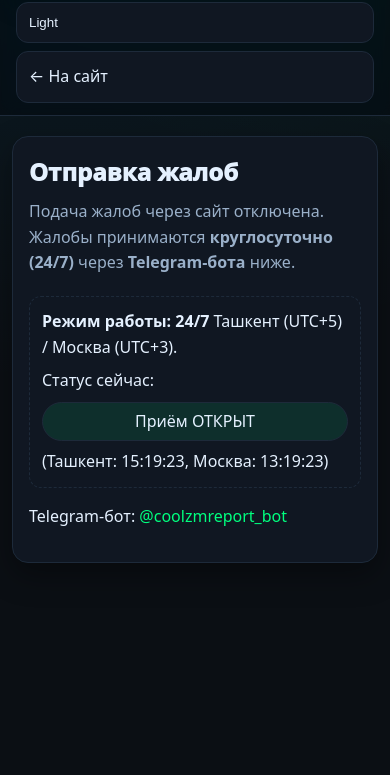
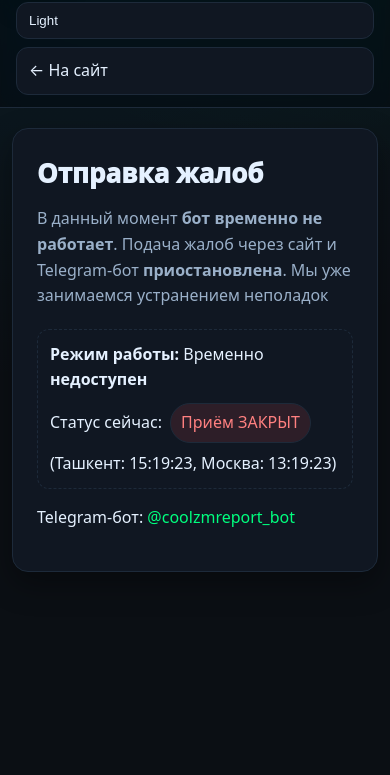
Before and after one commit to fayzullovdev/coolzm, a plain HTML site: page reports.html in a window 390 px wide. Shown: the part 69-844 px from the top of the page. Drawn offline with Linux system fonts and the light colour scheme.

Commit message:
Bot vaqtincha ishlamayapti — sahifa yangilandi

```diff
--- a/reports.html
+++ b/reports.html
@@ -3,7 +3,7 @@
 <head>
   <meta charset="utf-8" />
   <meta name="viewport" content="width=device-width,initial-scale=1" />
-  <title>COOLZM — Жалобы 24/7 через Telegram-бота</title>
+  <title>COOLZM — Жалобы временно недоступны</title>
   <meta name="color-scheme" content="dark light"/>
   <style>
     :root{
@@ -49,36 +49,13 @@
     .schedule{display:flex;flex-wrap:wrap;gap:8px;align-items:center}
     .status{padding:6px 10px;border-radius:999px;border:1px solid var(--border)}
     .status.open{background:rgba(0,255,127,.1)}
-    .status.closed{background:rgba(255,80,80,.12)}
+    .status.closed{background:rgba(255,80,80,.12);color:#ff8080}
 
-    /* ===== Мобильные стили: <= 420px ===== */
     @media (max-width:420px){
       .nav{grid-template-columns:1fr;gap:8px}
-      .brand{gap:10px}
-      .logo{width:34px;height:34px;border-radius:10px}
       .controls{justify-content:flex-start;flex-wrap:wrap}
       .controls .btn{width:100%;height:auto}
-      .headline{font-size:24px;margin-bottom:8px}
-      .card{padding:16px}
-      .notice{gap:8px}
-      .schedule{flex-direction:column;align-items:flex-start}
-      .status{width:100%;text-align:center}
       main{padding:20px 12px 56px}
-      .card a{overflow-wrap:anywhere;word-break:break-word}
-      .btn{padding:12px}
-    }
-
-    /* ===== Очень узкие экраны: <= 360px ===== */
-    @media (max-width:360px){
-      .nav{gap:6px}
-      .brand{gap:8px}
-      .logo{width:28px;height:28px;border-radius:8px}
-      .headline{font-size:21px}
-      .btn{font-size:14px;padding:10px 12px}
-      .controls .btn{padding:12px}
-      .sub{font-size:.95rem}
-      .status{font-size:.95rem}
-      main{padding:18px 10px 48px}
     }
   </style>
 </head>
@@ -102,14 +79,17 @@
   <main>
     <section class="card">
       <h1 class="headline">Отправка жалоб</h1>
-      <p class="sub">Подача жалоб через сайт отключена. Жалобы принимаются <b>круглосуточно (24/7)</b> через <b>Telegram-бота</b> ниже.</p>
+      <p class="sub">
+        В данный момент <b>бот временно не работает</b>.
+        Подача жалоб через сайт и Telegram-бот <b>приостановлена</b>.
+        Мы уже занимаемся устранением неполадок
+      </p>
 
       <div class="notice">
-        <div><b>Режим работы:</b> <b>24/7</b> Ташкент (UTC+5) / Москва (UTC+3).</div>
+        <div><b>Режим работы:</b> Временно <b>недоступен</b></div>
         <div class="schedule">
           <span class="muted">Статус сейчас:</span>
-          <!-- фиксируем статус сразу в разметке, без мигания -->
-          <span id="status" class="status open">Приём ОТКРЫТ</span>
+          <span id="status" class="status closed">Приём ЗАКРЫТ</span>
           <span id="now" class="muted"></span>
         </div>
       </div>
@@ -131,13 +111,10 @@
     return new Intl.DateTimeFormat('ru-RU',{ timeZone: tz, hour:'2-digit', minute:'2-digit', second:'2-digit' }).format(new Date());
   }
 
-  // Статус всегда открыт; обновляем только время
   function renderStatus(){
-    const st = $('#status');
-    const now = $('#now');
-    st.textContent = 'Приём ОТКРЫТ';
-    st.className = 'status open';
-    now.textContent = ` (Ташкент: ${tzTime('Asia/Tashkent')}, Москва: ${tzTime('Europe/Moscow')})`;
+    $('#status').textContent = 'Приём ЗАКРЫТ';
+    $('#status').className = 'status closed';
+    $('#now').textContent = ` (Ташкент: ${tzTime('Asia/Tashkent')}, Москва: ${tzTime('Europe/Moscow')})`;
   }
 
   document.addEventListener('DOMContentLoaded', ()=>{
@@ -149,7 +126,7 @@
     });
 
     renderStatus();
-    setInterval(renderStatus, 1); // обновляем часы
+    setInterval(renderStatus, 1000);
   });
   </script>
 </body>
```
